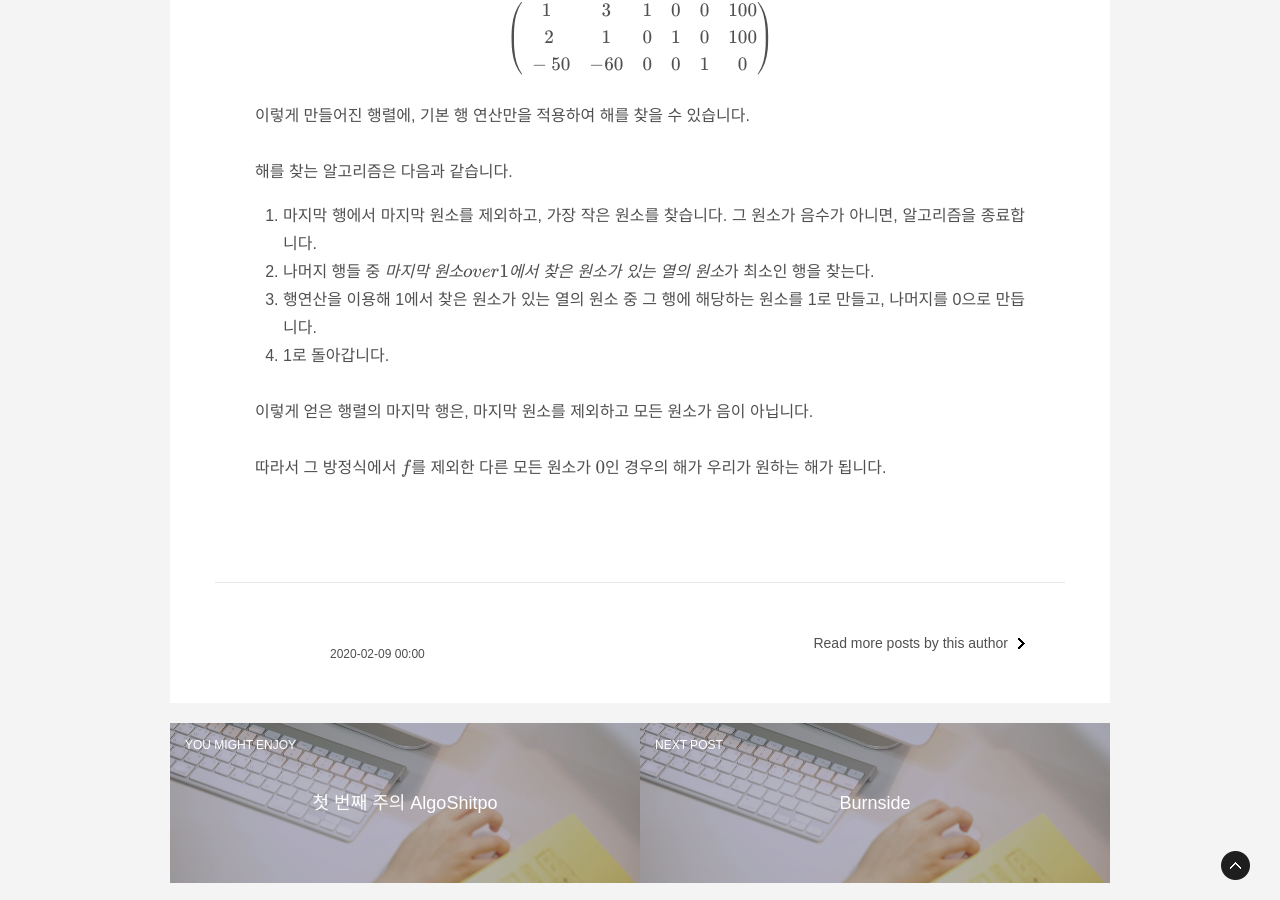
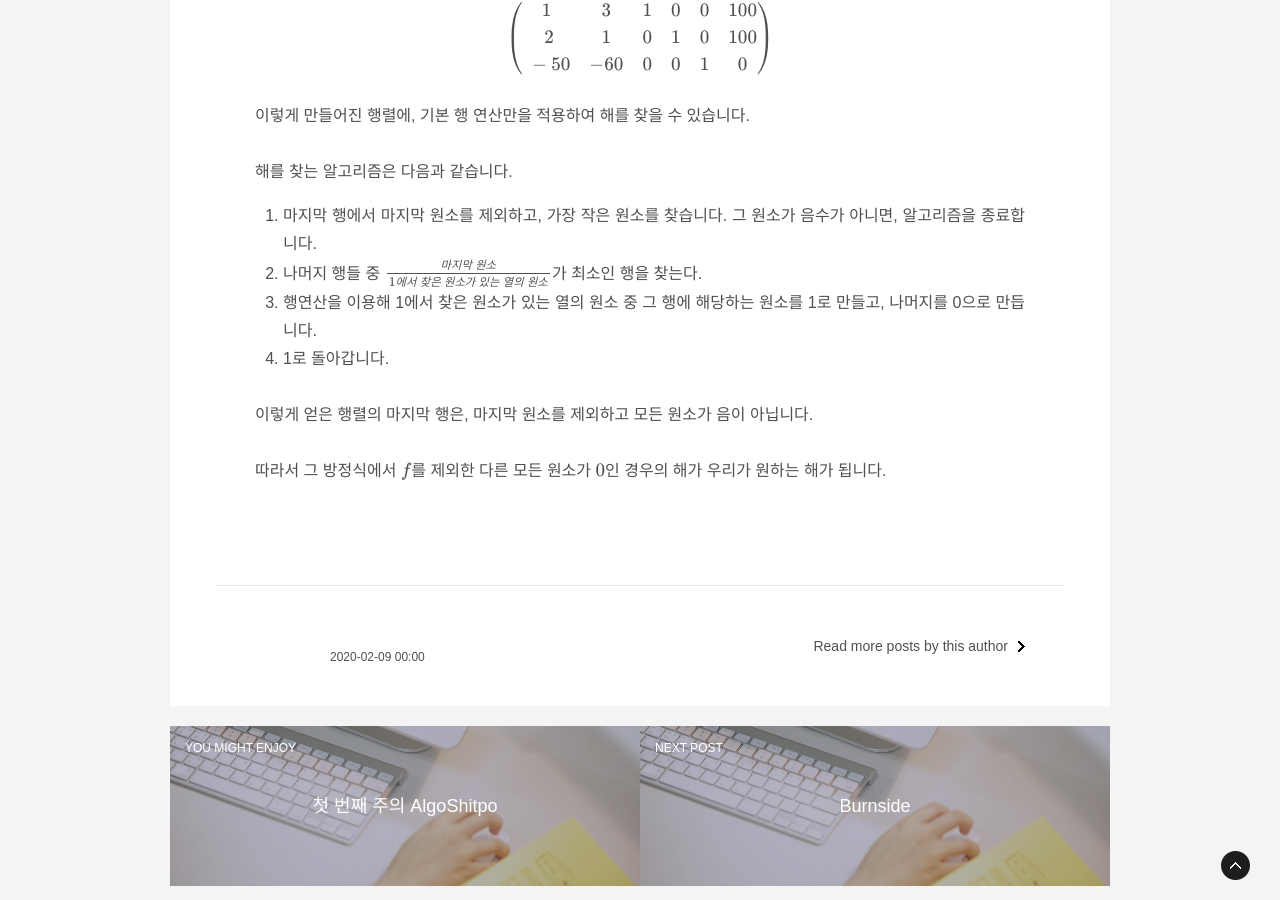
Before and after one commit to algoshitpo/algoshitpo.github.io, a Jekyll site: the page built from _posts/2020-02-09-Simplex.md, in a window 1280 px wide and 900 px high, scrolled down 1884 px. Built offline with Jekyll 4.4.1, drawn with Linux system fonts in a browser that asks for light colours; some web fonts are replaced; formulas are drawn with MathJax 3.

```diff
--- a/_posts/2020-02-09-Simplex.md
+++ b/_posts/2020-02-09-Simplex.md
@@ -54,7 +54,7 @@ $$\begin{pmatrix} 1&3&1&0&0&100 \\\ 2&1&0&1&0&100 \\\ -50&-60&0&0&1&0 \end{pmatr
 해를 찾는 알고리즘은 다음과 같습니다.
 
 1. 마지막 행에서 마지막 원소를 제외하고, 가장 작은 원소를 찾습니다. 그 원소가 음수가 아니면, 알고리즘을 종료합니다.
-2. 나머지 행들 중 $마지막\space원소 over 1에서\space찾은\space원소가\space있는\space열의\space원소$가 최소인 행을 찾는다.
+2. 나머지 행들 중 $마지막\space원소 \over 1에서\space찾은\space원소가\space있는\space열의\space원소$가 최소인 행을 찾는다.
 3. 행연산을 이용해 1에서 찾은 원소가 있는 열의 원소 중 그 행에 해당하는 원소를 1로 만들고, 나머지를 0으로 만듭니다.
 4. 1로 돌아갑니다.
 
```
